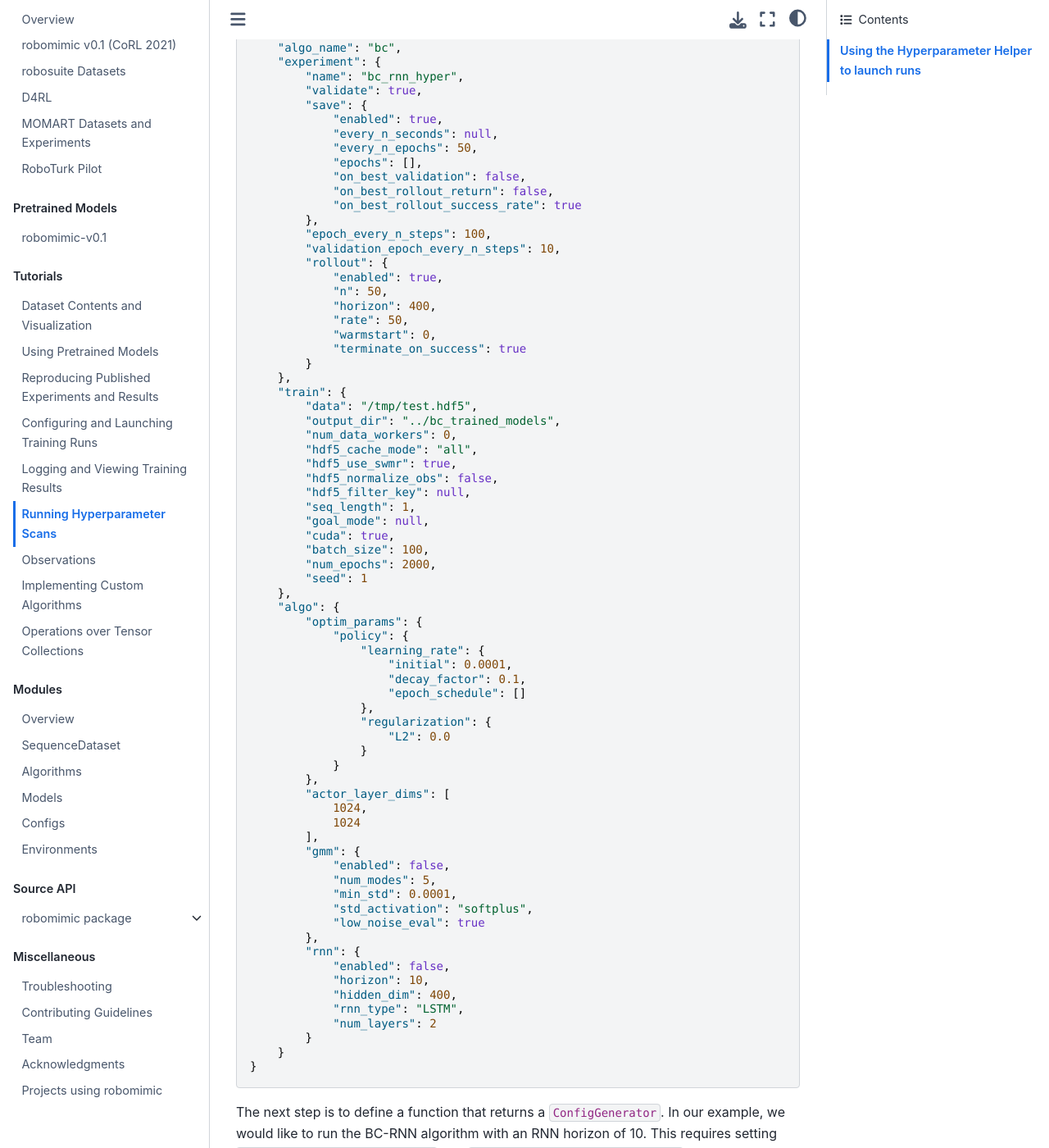
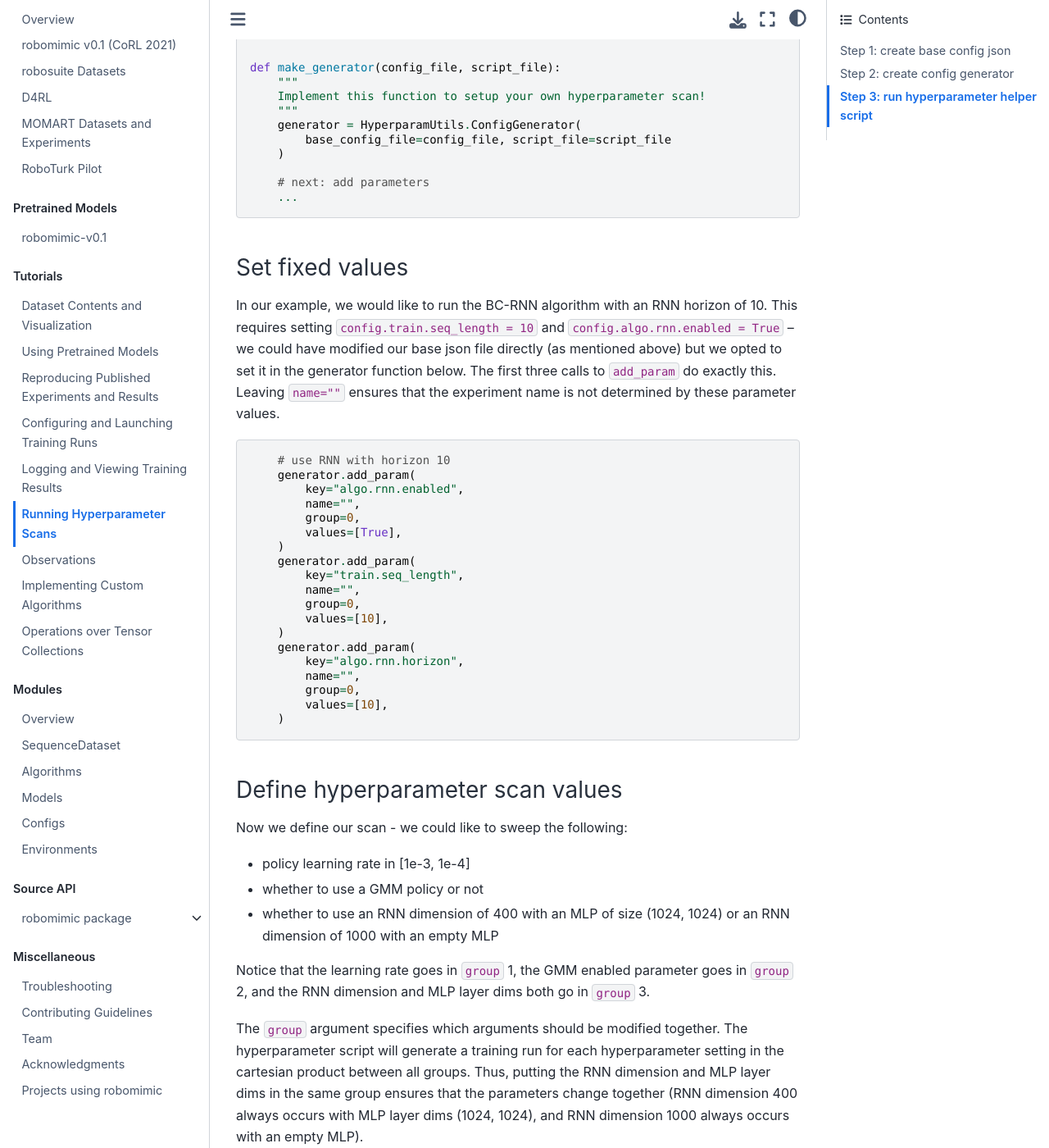
Before and after one commit to ARISE-Initiative/robomimic, a Sphinx documentation site: the page built from docs/tutorials/hyperparam_scan.md, in a window 1280 px wide and 1400 px high, scrolled down 823 px. Shown: the whole window at 82% size. Built offline with Sphinx 7.4.7 and the Sphinx Book theme 1.1.4, drawn with Linux system fonts in a browser that asks for light colours; pages that are not in the unit, such as notebooks, are missing from menus; some of the changed text lies outside the part shown.

Commit message:
(docs) hyperparam_scan.md less verbose (wip)

````diff
--- a/docs/tutorials/hyperparam_scan.md
+++ b/docs/tutorials/hyperparam_scan.md
@@ -1,20 +1,24 @@
 # Running Hyperparameter Scans
 
-## Using the Hyperparameter Helper to launch runs
+We provide the `hyperparam_helper.py` script to generate config jsons to use with the `train.py` script. **This is the preferred way to launch multiple training runs using the repository.**
+Follow the steps below for running your own hyperparameter scan.
 
-While copying an algorithm's template json from `exps/templates` and modifying it manually is a perfectly valid way to run experiments, we also provide the `hyperparam_helper.py` script to easily generate config jsons to use with the `train.py` script. **This is the preferred way to launch multiple training runs using the repository.** It also makes hyperparameter scans a breeze. We'll walk through an example below, by reproducing sections of the `hyperparam_helper.py` script.
-
+## Step 1: create base config json
 The first step is to start with a base config json. A common choice is to copy one of the templates in `exps/templates` (such as `exps/templates/bc.json`) into a new folder (where additional config jsons will be generated).
 
 ```sh
 $ cp ../exps/templates/bc.json /tmp/gen_configs/base.json
 ```
 
-Sections of the config that are not involved in the scan and that do not differ from the default values in the template can also be omitted, if desired. For instance, in the example below, we don't need the `config.algo.gaussian`,  `config.algo.vae`, and `config.observation` portions (since we don't sweep over them, and we didn't want to set them to anything other than the default values), so we deleted them. We also added a base experiment name (`"bc_rnn_hyper"`) and specified the dataset path (`"/tmp/test.hdf5"`).
+Sections of the config that are not involved in the scan and that do not differ from the default values in the template can also be omitted, if desired. We also added a base experiment name (`"bc_rnn_hyper"`) and specified the dataset path (`"/tmp/test.hdf5"`).
 
 ```sh
 $ cat /tmp/gen_configs/base.json
 ```
+
+<details>
+  <summary><b>Click to see output</b></summary>
+<p>
 
 ```json
 {
@@ -92,7 +96,11 @@ $ cat /tmp/gen_configs/base.json
 }
 ```
 
-The next step is to define a function that returns a `ConfigGenerator`. In our example, we would like to  run the BC-RNN algorithm with an RNN horizon of 10. This requires setting `config.train.seq_length = 10` and `config.algo.rnn.enabled = True` -- we could have modified our base json file directly (as mentioned above) but we opted to set it in the generator function below. The first three calls to `add_param` do exactly this. Leaving `name=""` ensures that the experiment name is not determined by these parameter values.
+</p>
+</details>
+
+## Step 2: create config generator
+The next step is to define a function that returns a `ConfigGenerator`.
 
 ```python
 import robomimic
@@ -107,6 +115,14 @@ def make_generator(config_file, script_file):
         base_config_file=config_file, script_file=script_file
     )
 
+    # next: add parameters
+    ...
+```
+
+### Set fixed values
+In our example, we would like to  run the BC-RNN algorithm with an RNN horizon of 10. This requires setting `config.train.seq_length = 10` and `config.algo.rnn.enabled = True` -- we could have modified our base json file directly (as mentioned above) but we opted to set it in the generator function below. The first three calls to `add_param` do exactly this. Leaving `name=""` ensures that the experiment name is not determined by these parameter values.
+
+```python
     # use RNN with horizon 10
     generator.add_param(
         key="algo.rnn.enabled",
@@ -128,9 +144,17 @@ def make_generator(config_file, script_file):
     )
 ```
 
-Now we define our scan - we could like to sweep the policy learning rate in [1e-3, 1e-4], whether to use a GMM policy or not, and whether to use an RNN dimension of 400 with an MLP of size (1024, 1024) or an RNN dimension of 1000 with an empty MLP. Notice that the learning rate goes in `group` 1, the GMM enabled parameter goes in `group` 2, and the RNN dimension and MLP layer dims both go in `group` 3.
+### Define hyperparameter scan values
+Now we define our scan - we could like to sweep the following:
+- policy learning rate in [1e-3, 1e-4]
+- whether to use a GMM policy or not
+- whether to use an RNN dimension of 400 with an MLP of size (1024, 1024) or an RNN dimension of 1000 with an empty MLP
 
-The `group` argument specifies which arguments should be modified together. The hyperparameter script will generate a training run for each hyperparameter setting in the cartesian product between all groups. Thus, putting the RNN dimension and MLP layer dims in the same group ensures that the parameters change together (RNN dimension 400 always occurs with MLP layer dims (1024, 1024), and RNN dimension 1000 always occurs with an empty MLP). Finally, notice the use of the `value_names` argument  -- by default, the generated config will have an experiment name consisting of the base name under `config.experiment.name` already present in the base json, and then the `name` specified for each parameter, along with the string representation of the selected value in `values`, but `value_names` allows you to override this with a custom string for the corresponding value.
+Notice that the learning rate goes in `group` 1, the GMM enabled parameter goes in `group` 2, and the RNN dimension and MLP layer dims both go in `group` 3.
+
+The `group` argument specifies which arguments should be modified together. The hyperparameter script will generate a training run for each hyperparameter setting in the cartesian product between all groups. Thus, putting the RNN dimension and MLP layer dims in the same group ensures that the parameters change together (RNN dimension 400 always occurs with MLP layer dims (1024, 1024), and RNN dimension 1000 always occurs with an empty MLP).
+
+Finally, notice the use of the `value_names` argument  -- by default, the generated config will have an experiment name consisting of the base name under `config.experiment.name` already present in the base json, and then the `name` specified for each parameter, along with the string representation of the selected value in `values`, but `value_names` allows you to override this with a custom string for the corresponding value.
 
 ```python
     # LR - 1e-3, 1e-4
@@ -174,6 +198,7 @@ The `group` argument specifies which arguments should be modified together. The
     return generator
 ```
 
+## Step 3: run hyperparameter helper script
 Finally, we run the hyperparameter helper script (which contains the function we defined above).
 
 ```sh
````
